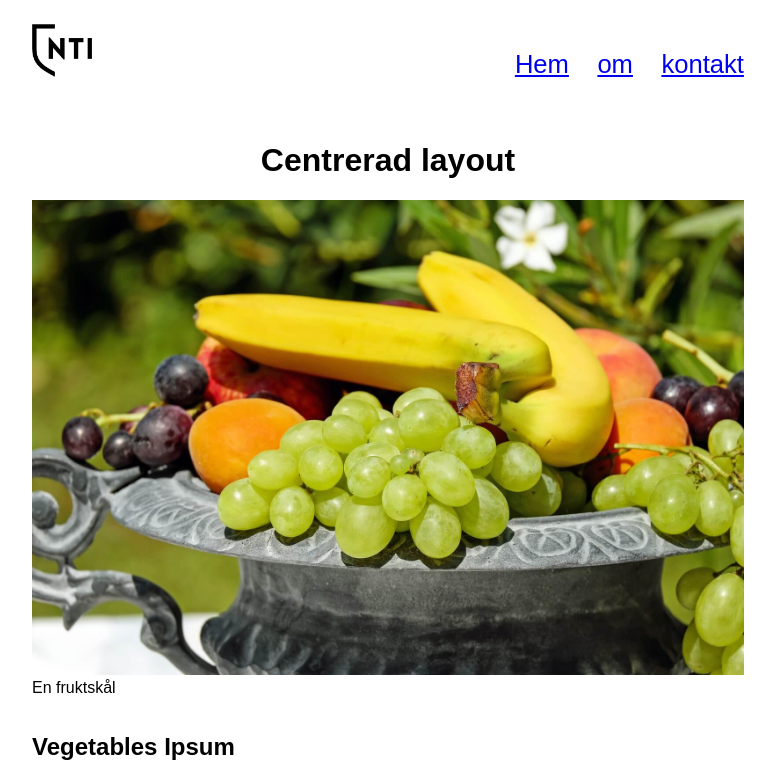
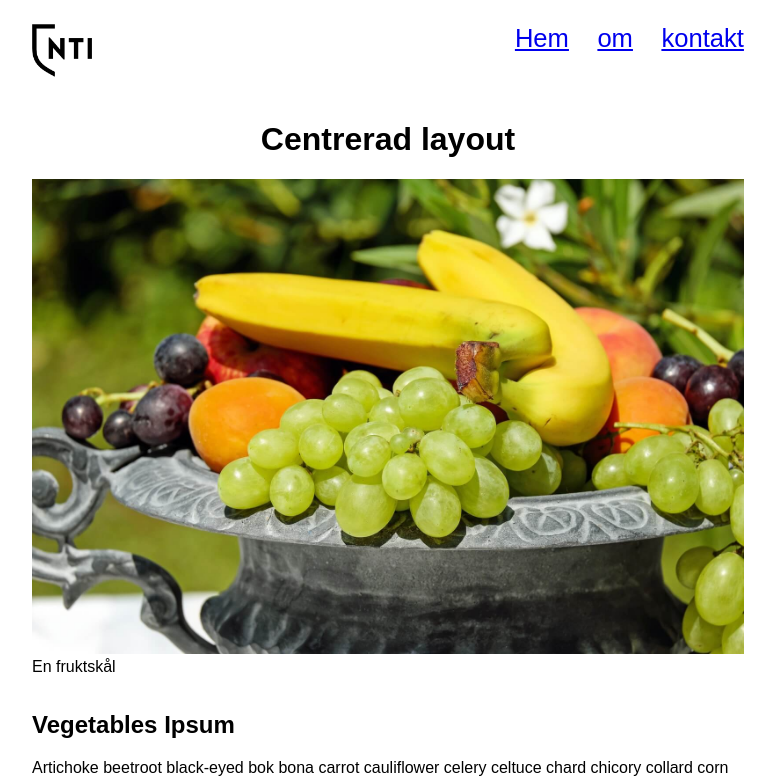
Before and after one commit to Mephit299/centrerad_layout_prob, a website: page index.html in a window 1280 px wide. Shown: the top 777 px of the page, without its empty margins (252-1027 px from the left). Drawn offline with Linux system fonts and the light colour scheme.

Commit message:
Mer ändringar till css

```diff
--- a/style.css
+++ b/style.css
@@ -26,6 +26,8 @@ nav{
     display: flex;
     justify-content: space-between;
     & ul{
+        padding: 0rem;
+        margin: 0%;
         list-style: none;
         display: flex;
         gap: 2ch;
```
